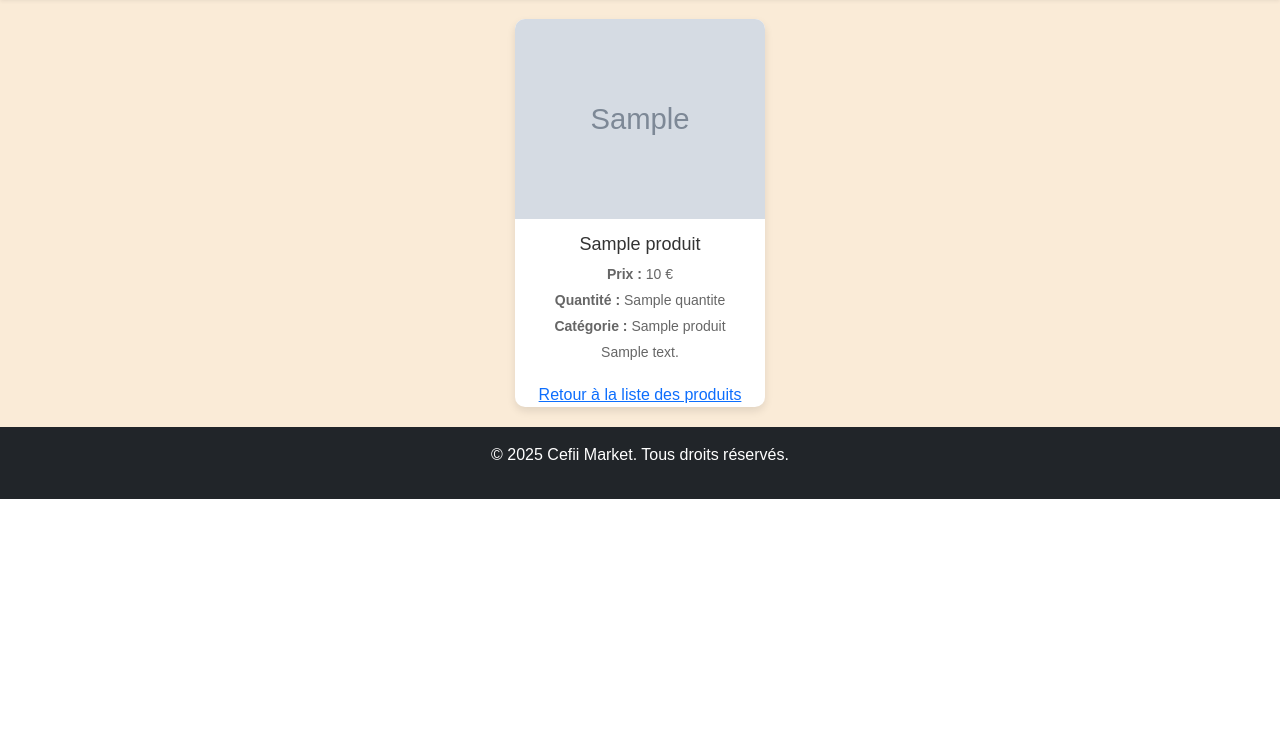
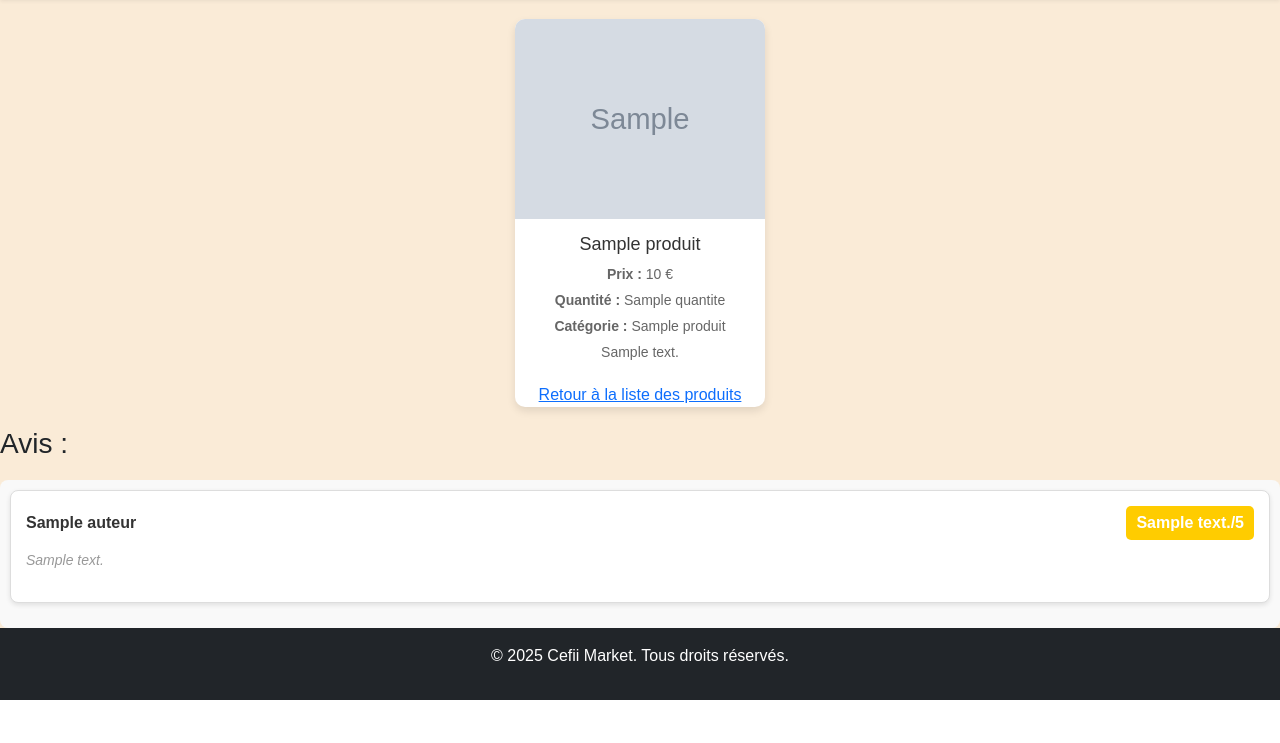
Before and after one commit to Maxwell49000/e-commerce-Market, a PHP site: the page made by views/produit/produit.php in a window 1280 px wide. Shown: the part 57-800 px from the top of the page. Run offline with PHP 8.4, Linux system fonts and the light colour scheme; the template is opened without the code that fills it: most values are stand-ins (such as "Sample title", 1, 10 or a date in 2020); grey boxes marked "Sample" are stand-in pictures; some libraries are stand-ins or nearby versions.

Commit message:
Affichage des avis par produit, ok!

```diff
--- a/public/style.css
+++ b/public/style.css
@@ -429,3 +429,56 @@ body {
     color: #666;
     margin: 5px 0;
 }
+
+/* Style général pour la section des avis */
+.reviews-container {
+    margin-top: 20px;
+    padding: 10px;
+    background-color: #f9f9f9;
+    border-radius: 8px;
+}
+
+.review {
+    background-color: #fff;
+    margin-bottom: 15px;
+    padding: 15px;
+    border: 1px solid #ddd;
+    border-radius: 8px;
+    box-shadow: 0 2px 5px rgba(0, 0, 0, 0.1);
+}
+
+.review-header {
+    display: flex;
+    justify-content: space-between;
+    align-items: center;
+    margin-bottom: 10px;
+}
+
+.author {
+    font-weight: bold;
+    color: #333;
+}
+
+.rating {
+    background-color: #ffcc00;
+    color: #fff;
+    padding: 5px 10px;
+    border-radius: 5px;
+    font-weight: bold;
+}
+
+.review-body {
+    font-size: 14px;
+    color: #555;
+}
+
+.comment {
+    font-style: italic;
+    margin-top: 10px;
+}
+
+/* Style pour le message "Aucun avis" */
+.reviews-container p {
+    font-style: italic;
+    color: #999;
+}
--- a/views/produit/produit.php
+++ b/views/produit/produit.php
@@ -13,3 +13,23 @@
         <a href="index.php?controller=Produit&action=getProducts" class="btn-back">Retour à la liste des produits</a>
     </div>
 </div>
+
+<!-- Section des avis -->
+<h3>Avis :</h3>
+<?php if (!empty($avis)): ?>
+    <div class="reviews-container">
+        <?php foreach ($avis as $avisItem): ?>
+            <div class="review">
+                <div class="review-header">
+                    <strong class="author"><?= htmlspecialchars($avisItem['auteur']) ?></strong>
+                    <span class="rating"><?= $avisItem['note'] ?>/5</span>
+                </div>
+                <div class="review-body">
+                    <p class="comment"><?= htmlspecialchars($avisItem['commentaire']) ?></p>
+                </div>
+            </div>
+        <?php endforeach; ?>
+    </div>
+<?php else: ?>
+    <p>Aucun avis pour ce produit.</p>
+<?php endif; ?>
```
Also changed, not shown: Controllers/AvisController.php (+86 -76 lines), Controllers/ProduitController.php (+20 -3 lines), Models/AvisModel.php (+18 -0 lines).
